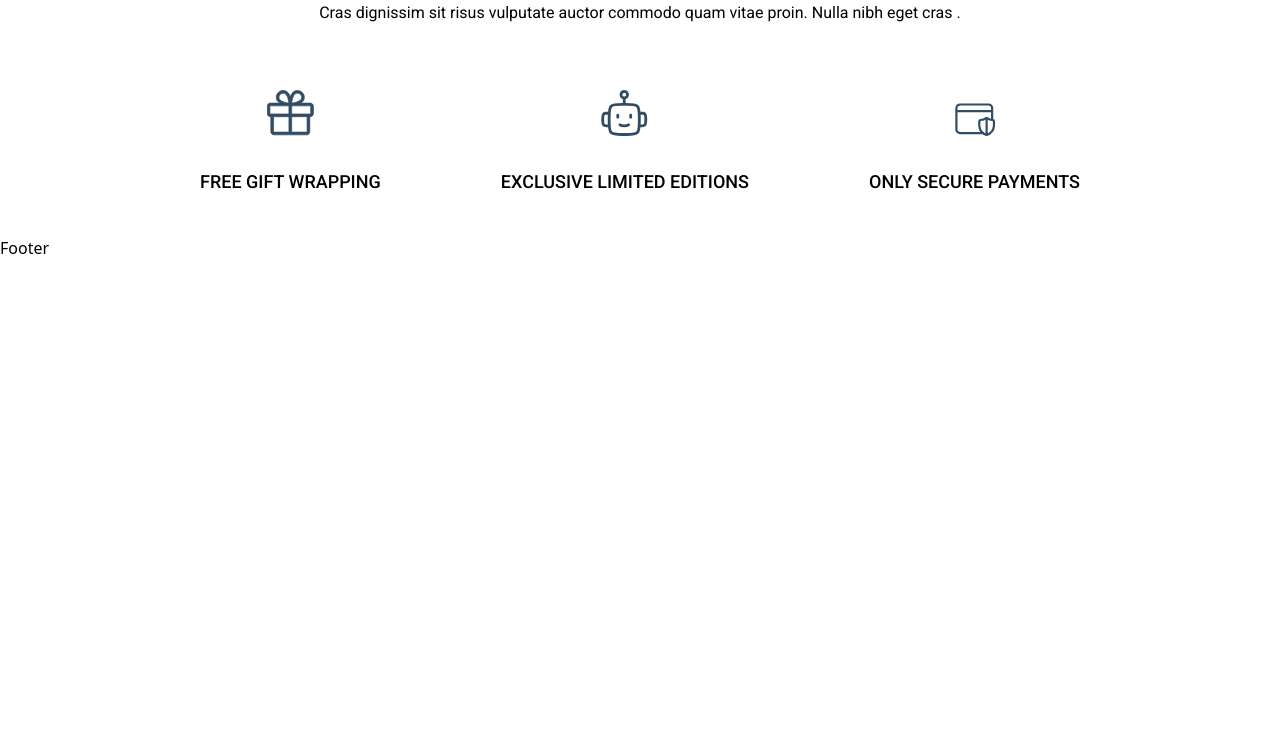
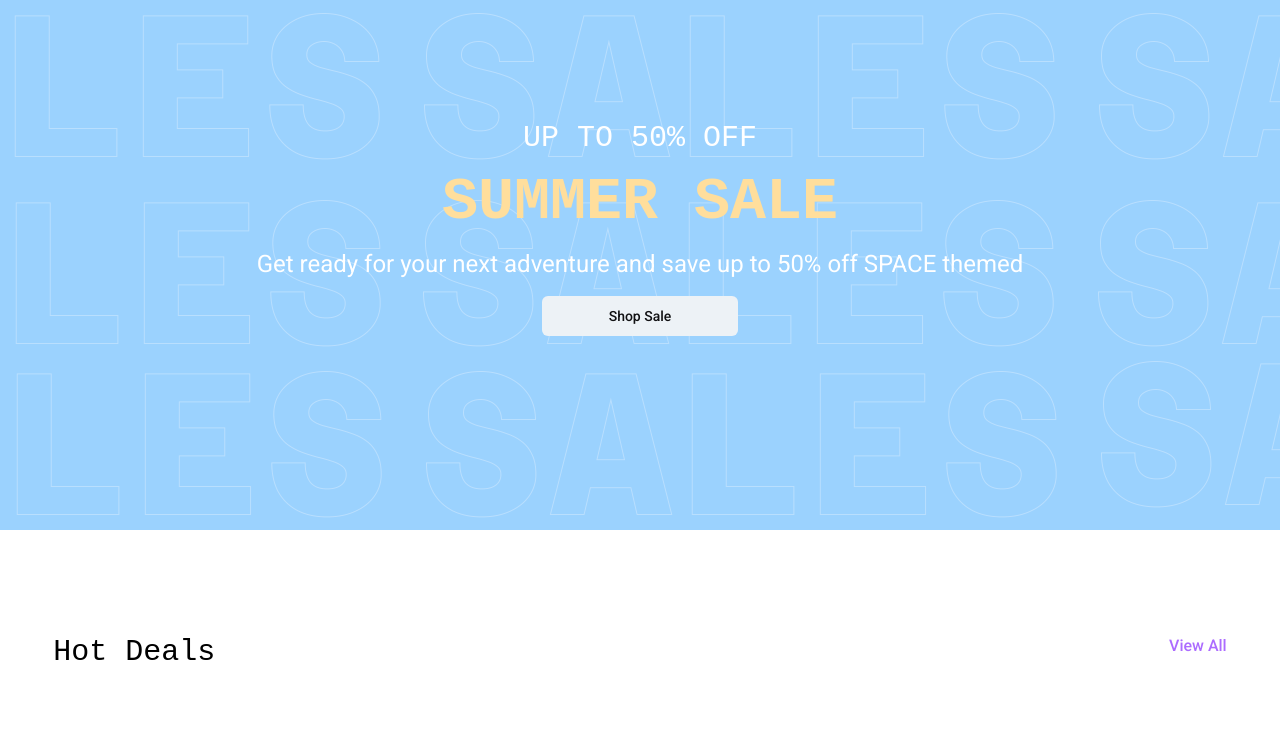
Before and after one commit to BohdanTaran/cos, a React (Vite) app: page / in a window 1280 px wide. Shown: the part 1472-2204 px from the top of the page. Before the commit the page ends 1732 px from the top, so only its background shows below. Built offline with nearby package versions, Linux system fonts and the light colour scheme; no server answers; grey boxes are pictures that could not be loaded; a web font is replaced by a local one.

Commit message:
add sale section

```diff
--- a/src/pages/HomePage/HomePage.tsx
+++ b/src/pages/HomePage/HomePage.tsx
@@ -1,5 +1,6 @@
 import Carousel from '../../widgets/Carousel/Carousel';
 import Categories from '../../widgets/Categories/Categories';
+import SaleSection from '../../widgets/Sections/SaleSection';
 import WhyShopSection from '../../widgets/Sections/WhyShopSection';
 
 const HomePage = () => {
@@ -7,6 +8,7 @@ const HomePage = () => {
     <>
       <Carousel title="Featured sets" />
       <Categories />
+      <SaleSection />
       <WhyShopSection />
     </>
   );
--- /dev/null
+++ b/src/widgets/Sections/SaleSection.tsx
@@ -0,0 +1,25 @@
+import Carousel from '../Carousel/Carousel';
+
+const SaleSection = () => {
+  return (
+    <div className="py-10 space-y-10">
+      <div className="flex justify-center items-center w-full h-[605px] bg-sale-section bg-cover">
+        <div className="w-full flex flex-col gap-4 text-center text-white">
+          <div className="flex flex-col gap-4 font-azeret">
+            <span className='font-medium laptop:text-3xl'>UP TO 50% OFF</span>
+            <span className='text-3xl text-[#FFDE9C] font-bold laptop:text-6xl'>SUMMER SALE</span>
+          </div>
+          <div className="flex flex-col items-center gap-4 font-roboto">
+            <p className='w-5/6 laptop:text-2xl'>
+              Get ready for your next adventure and save up to 50% off SPACE
+              themed
+            </p>
+            <button className='bg-secondary-10 text-neutral-90 w-[95px] h-[40px] rounded-md text-sm laptop:w-[196px] laptop:font-medium'>Shop Sale</button>
+          </div>
+        </div>
+      </div>
+      <Carousel title="Hot Deals" />
+    </div>
+  );
+};
+export default SaleSection;
```
